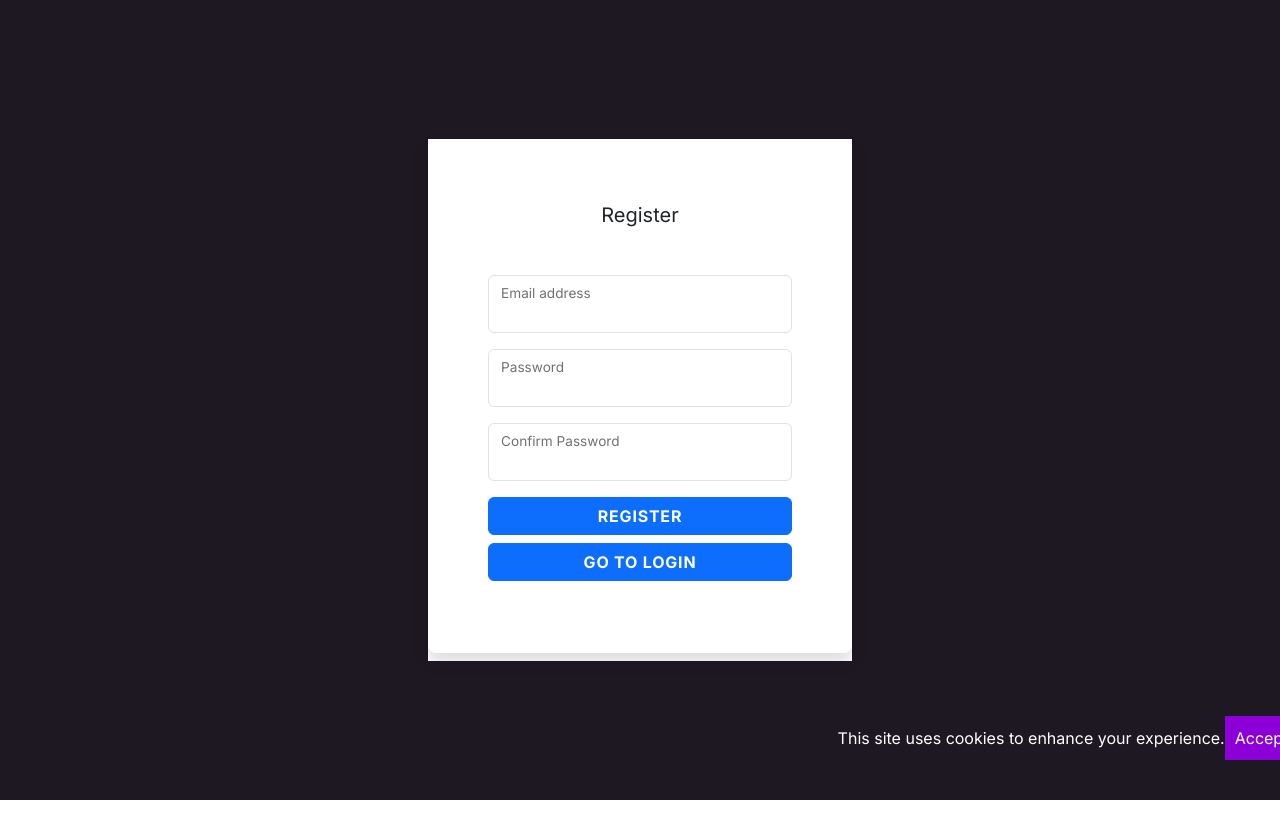
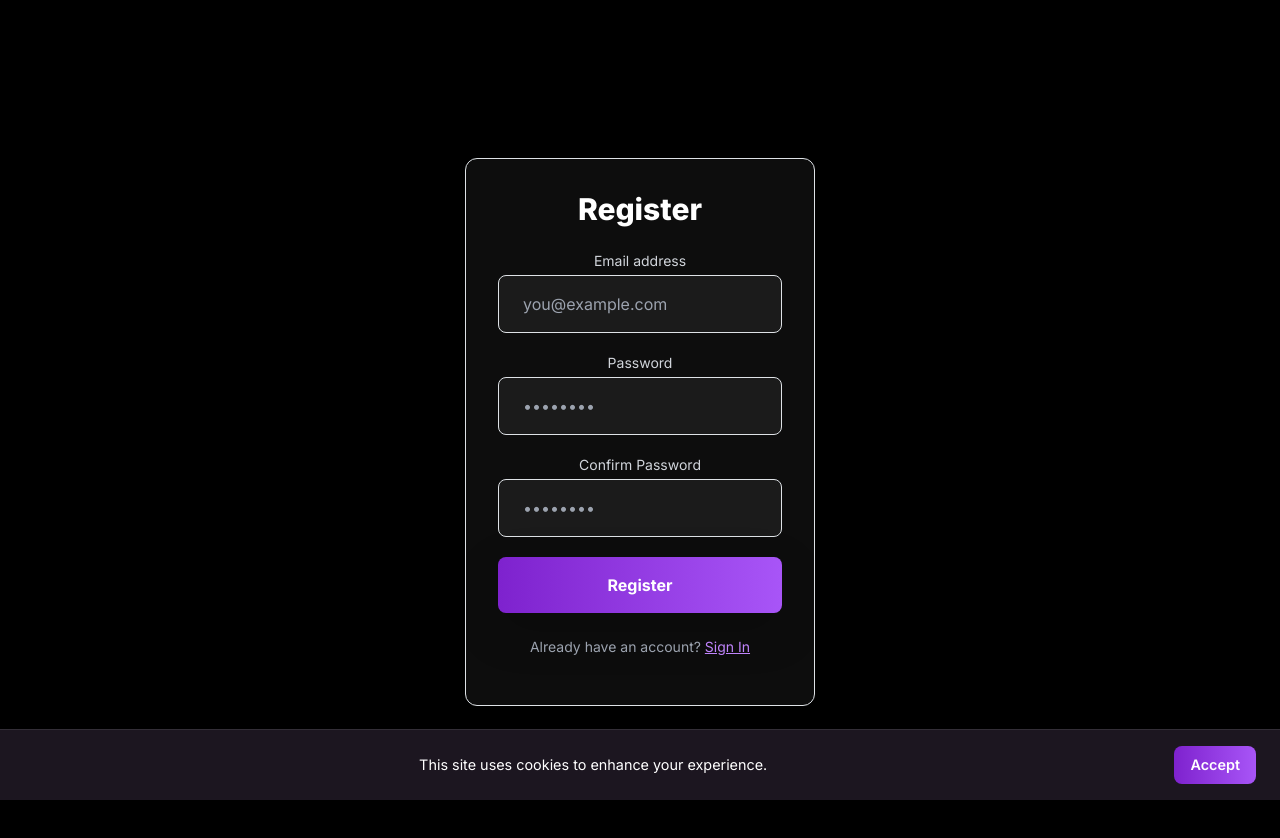
Before and after one commit to Blinde16/Intex2, a React (Vite) app in the folder frontend/: page /register in a window 1280 px wide. Shown: the top 838 px of the page. Before the commit the page ends 800 px from the top, so only its background shows below. Built offline with nearby package versions, Linux system fonts and the light colour scheme.

Commit message:
Login and Register finished

```diff
--- a/frontend/src/App.css
+++ b/frontend/src/App.css
@@ -59,3 +59,56 @@
 .resultsCount {
   margin: 1em;
 }
+
+.cookie-banner {
+  position: fixed;
+  bottom: 0;
+  left: 0;
+  width: 100%;
+  background: rgba(30, 24, 34, 0.95);
+  color: white;
+  padding: 16px 24px;
+  border-top: 1px solid rgba(255, 255, 255, 0.1);
+  box-shadow: 0 -4px 12px rgba(0, 0, 0, 0.5);
+  display: flex;
+  justify-content: space-between;
+  align-items: center;
+  font-size: 0.9rem;
+  z-index: 9999;
+  animation: fadeIn 0.6s ease-out;
+  flex-wrap: wrap;
+  gap: 12px;
+}
+
+.cookie-banner span {
+  flex: 1;
+  min-width: 200px;
+}
+
+.cookie-button {
+  background: linear-gradient(to right, #7e22ce, #a855f7);
+  border: none;
+  color: white;
+  padding: 8px 16px;
+  border-radius: 8px;
+  font-weight: 600;
+  cursor: pointer;
+  transition: background 0.3s, transform 0.2s;
+}
+
+.cookie-button:hover {
+  background: linear-gradient(to right, #9333ea, #a855f7);
+  transform: translateY(-1px);
+}
+
+/* Fade-in animation */
+@keyframes fadeIn {
+  from {
+    opacity: 0;
+    transform: translateY(20px);
+  }
+  to {
+    opacity: 1;
+    transform: translateY(0);
+  }
+}
--- a/frontend/src/components/Cookiebanner.tsx
+++ b/frontend/src/components/Cookiebanner.tsx
@@ -1,4 +1,5 @@
 import React, { useEffect, useState } from "react";
+import '../App.css'; // Import your CSS file for styling
 
 const COOKIE_NAME = "cookie_consent";
 
@@ -20,35 +21,13 @@ const CookieBanner: React.FC = () => {
   if (!showBanner) return null;
 
   return (
-    <div style={styles.banner}>
+    <div className="cookie-banner">
       <span>This site uses cookies to enhance your experience.</span>
-      <button onClick={acceptCookies} style={styles.button}>
+      <button onClick={acceptCookies} className="cookie-button">
         Accept
       </button>
     </div>
   );
 };
 
-const styles: Record<string, React.CSSProperties> = {
-  banner: {
-    position: "fixed",
-    bottom: 0,
-    width: "100%",
-    backgroundColor: "#1e1822",
-    color: "white",
-    padding: "40px",
-    display: "block",
-    justifyContent: "space-between",
-    alignItems: "center",
-    zIndex: 9999,
-  },
-  button: {
-    backgroundColor: "#8C00D7",
-    border: "none",
-    cursor: "pointer",
-    color: "white",
-    padding: "10px",
-  },
-};
-
 export default CookieBanner;
--- a/frontend/src/pages/LoginPage.tsx
+++ b/frontend/src/pages/LoginPage.tsx
@@ -1,22 +1,18 @@
 import { useState } from "react";
 import { useNavigate, useLocation } from "react-router-dom";
-import "./Identity.css";
+import "./css/Identity.css";
 import "@fortawesome/fontawesome-free/css/all.css";
 
 function LoginPage() {
-  // state variables for email and passwords
   const [email, setEmail] = useState<string>("");
   const [password, setPassword] = useState<string>("");
   const [rememberme, setRememberme] = useState<boolean>(false);
+  const [error, setError] = useState<string>("");
 
-  // state variable for error messages
-  const [error, setError] = useState<string>("");
   const navigate = useNavigate();
+  const location = useLocation();
+  const mode = location.state?.mode || "login";
 
-  const location = useLocation();
-  const mode = location.state?.mode || "login"; // fallback to login if no state
-
-  // handle change events for input fields
   const handleChange = (e: React.ChangeEvent<HTMLInputElement>) => {
     const { name, type, checked, value } = e.target;
     if (type === "checkbox") {
@@ -28,14 +24,9 @@ function LoginPage() {
     }
   };
 
-  const handleRegisterClick = () => {
-    navigate("/register");
-  };
-
-  // handle submit event for the form
   const handleSubmit = async (e: React.FormEvent<HTMLFormElement>) => {
     e.preventDefault();
-    setError(""); // Clear any previous errors
+    setError("");
 
     if (!email || !password) {
       setError("Please fill in all fields.");
@@ -49,14 +40,13 @@ function LoginPage() {
     try {
       const response = await fetch(loginUrl, {
         method: "POST",
-        credentials: "include", // ✅ Ensures cookies are sent & received
+        credentials: "include",
         headers: { "Content-Type": "application/json" },
         body: JSON.stringify({ email, password }),
       });
 
-      // Ensure we only parse JSON if there is content
+      const contentLength = response.headers.get("content-length");
       let data = null;
-      const contentLength = response.headers.get("content-length");
       if (contentLength && parseInt(contentLength, 10) > 0) {
         data = await response.json();
       }
@@ -68,87 +58,86 @@ function LoginPage() {
       navigate("/movie");
     } catch (error: any) {
       setError(error.message || "Error logging in.");
-      console.error("Fetch attempt failed:", error);
     }
   };
 
   return (
-    <div className="container">
-      <div className="row">
-        <div className="card border-0 shadow rounded-3 ">
-          <div className="card-body p-4 p-sm-5">
-            <h5 className="card-title text-center mb-5 fw-light fs-5">
-              {mode === "register" ? "Register" : "Sign In"}
-            </h5>
+    <div className="min-h-screen flex items-center justify-center p-4">
+      <div className="bg-white/5 backdrop-blur-md rounded-xl shadow-xl p-8 w-full max-w-md border border-white/10">
+        <h2 className="text-center text-3xl font-extrabold text-white mb-6">
+          Sign In
+        </h2>
 
-            <form onSubmit={handleSubmit}>
-              <div className="form-floating mb-3">
+        <form onSubmit={handleSubmit} className="space-y-5">
+          <div>
+            <label htmlFor="email" className="block text-sm text-gray-300 mb-1">
+              Email address
+            </label>
             <input
-                  className="form-control"
               type="email"
+              name="email"
               id="email"
-                  name="email"
               value={email}
               onChange={handleChange}
+              className="w-full rounded-md bg-white/10 text-white placeholder-gray-400 border border-gray-600 focus:outline-none focus:ring-2 focus:ring-purple-600 focus:border-transparent py-3 px-4 transition"
+              placeholder="you@example.com"
             />
-                <label htmlFor="email">Email address</label>
           </div>
-              <div className="form-floating mb-3">
+
+          <div>
+            <label htmlFor="password" className="block text-sm text-gray-300 mb-1">
+              Password
+            </label>
             <input
-                  className="form-control"
               type="password"
+              name="password"
               id="password"
-                  name="password"
               value={password}
               onChange={handleChange}
+              className="w-full rounded-md bg-white/10 text-white placeholder-gray-400 border border-gray-600 focus:outline-none focus:ring-2 focus:ring-purple-600 focus:border-transparent py-3 px-4 transition"
+              placeholder="••••••••"
             />
-                <label htmlFor="password">Password</label>
           </div>
 
-              <div className="form-check mb-3">
+          <div className="flex items-center text-sm text-gray-400">
             <input
-                  className="form-check-input"
-                  type="checkbox"
-                  value=""
               id="rememberme"
               name="rememberme"
+              type="checkbox"
               checked={rememberme}
               onChange={handleChange}
+              className="h-4 w-4 text-purple-600 focus:ring-purple-500 border-gray-300 rounded"
             />
-                <label className="form-check-label" htmlFor="rememberme">
+            <label htmlFor="rememberme" className="ml-2">
               Remember password
             </label>
           </div>
-              <div className="d-grid mb-2">
+
+          {error && <p className="text-red-500 text-sm">{error}</p>}
+
           <button
-                  className="btn btn-primary btn-login text-uppercase fw-bold"
             type="submit"
+            className="w-full bg-gradient-to-r from-[#7e22ce] to-[#a855f7] text-white py-3 rounded-md hover:from-[#9333ea] hover:to-[#a855f7] transition shadow-lg"
           >
-                  {mode === "register" ? "Register" : "Sign in"}
+            Sign in
           </button>
-              </div>
-              <hr className="my-4" />
-              <div className="d-grid mb-2">
+        </form>
+
+        <div className="my-6 border-t border-gray-700"></div>
+
+        <div className="space-y-3">
           <button
-                  className="btn btn-google btn-login text-uppercase fw-bold"
             type="button"
+            className="w-full flex items-center justify-center bg-purple-800/30 text-white py-3 rounded-md hover:bg-purple-800/50 transition"
           >
-                  <i className="fa-brands fa-google me-2"></i> Sign in with
-                  Google
+            <i className="fa-brands fa-google me-2"></i> Sign in with Google
           </button>
-              </div>
-              <div className="d-grid mb-2">
           <button
-                  className="btn btn-facebook btn-login text-uppercase fw-bold"
             type="button"
+            className="w-full flex items-center justify-center bg-purple-800/30 text-white py-3 rounded-md hover:bg-purple-800/50 transition"
           >
-                  <i className="fa-brands fa-facebook-f me-2"></i> Sign in with
-                  Facebook
+            <i className="fa-brands fa-facebook-f me-2"></i> Sign in with Facebook
           </button>
-              </div>
-            </form>
-            {error && <p className="error">{error}</p>}
-          </div>
         </div>
       </div>
     </div>
--- a/frontend/src/pages/RegisterPage.tsx
+++ b/frontend/src/pages/RegisterPage.tsx
@@ -1,133 +1,97 @@
 import { useState } from "react";
 import { useNavigate } from "react-router-dom";
+import "./css/Identity.css";
 
-function Register() {
-  // state variables for email and passwords
+function RegisterPage() {
   const [email, setEmail] = useState("");
   const [password, setPassword] = useState("");
   const [confirmPassword, setConfirmPassword] = useState("");
+  const [error, setError] = useState("");
   const navigate = useNavigate();
 
-  // state variable for error messages
-  const [error, setError] = useState("");
+  const handleRegister = (e: React.FormEvent) => {
+    e.preventDefault();
 
-  const handleLoginClick = () => {
+    if (!email || !password || !confirmPassword) {
+      setError("Please fill in all fields.");
+      return;
+    }
+
+    if (password !== confirmPassword) {
+      setError("Passwords do not match.");
+      return;
+    }
+
+    console.log("Register with:", email, password);
     navigate("/login");
   };
 
-  // handle change events for input fields
-  const handleChange = (e: React.ChangeEvent<HTMLInputElement>) => {
-    const { name, value } = e.target;
-    if (name === "email") setEmail(value);
-    if (name === "password") setPassword(value);
-    if (name === "confirmPassword") setConfirmPassword(value);
-  };
+  return (
+    <div className="min-h-screen flex items-center justify-center p-4">
+      <div className="bg-white/5 backdrop-blur-md rounded-xl shadow-xl p-8 w-full max-w-md border border-white/10">
+        <h2 className="text-center text-3xl font-extrabold text-white mb-6">
+          Register
+        </h2>
 
-  // handle submit event for the form
-  const handleSubmit = (e: React.FormEvent<HTMLFormElement>) => {
-    e.preventDefault();
-    // validate email and passwords
-    if (!email || !password || !confirmPassword) {
-      setError("Please fill in all fields.");
-    } else if (!/^[^\s@]+@[^\s@]+\.[^\s@]+$/.test(email)) {
-      setError("Please enter a valid email address.");
-    } else if (password !== confirmPassword) {
-      setError("Passwords do not match.");
-    } else {
-      // clear error message
-      setError("");
-      // post data to the /register api
+        <form onSubmit={handleRegister} className="space-y-5">
+          {error && <div className="text-red-500 text-sm">{error}</div>}
 
-      fetch(`https://localhost:5000/register`, {
-        method: "POST",
-        headers: {
-          "Content-Type": "application/json",
-        },
-        body: JSON.stringify({
-          email: email,
-          password: password,
-        }),
-      })
-        .then((response) => {
-          if (response.ok) {
-            setError("Successful registration. Please log in.");
-          } else {
-            setError("Error registering.");
-          }
-        })
-        .catch((error) => {
-          console.error(error);
-          setError("Error registering.");
-        });
-    }
-  };
-
-  return (
-    <div className="container">
-      <div className="row">
-        <div className="card border-0 shadow rounded-3 ">
-          <div className="card-body p-4 p-sm-5">
-            <h5 className="card-title text-center mb-5 fw-light fs-5">
-              Register
-            </h5>
-            <form onSubmit={handleSubmit}>
-              <div className="form-floating mb-3">
+          <div>
+            <label htmlFor="email" className="block text-sm text-gray-300 mb-1">
+              Email address
+            </label>
             <input
-                  className="form-control"
+              className="w-full rounded-md bg-white/10 text-white placeholder-gray-400 border border-gray-600 focus:outline-none focus:ring-2 focus:ring-purple-600 focus:border-transparent py-3 px-4 transition"
               type="email"
-                  id="email"
-                  name="email"
+              placeholder="you@example.com"
               value={email}
-                  onChange={handleChange}
+              onChange={(e) => setEmail(e.target.value)}
             />
-                <label htmlFor="email">Email address</label>
-              </div>
-              <div className="form-floating mb-3">
-                <input
-                  className="form-control"
-                  type="password"
-                  id="password"
-                  name="password"
-                  value={password}
-                  onChange={handleChange}
-                />
-                <label htmlFor="password">Password</label>
-              </div>
-              <div className="form-floating mb-3">
-                <input
-                  className="form-control"
-                  type="password"
-                  id="confirmPassword"
-                  name="confirmPassword"
-                  value={confirmPassword}
-                  onChange={handleChange}
-                />
-                <label htmlFor="confirmPassword">Confirm Password</label>
           </div>
 
-              <div className="d-grid mb-2">
+          <div>
+            <label htmlFor="password" className="block text-sm text-gray-300 mb-1">
+              Password
+            </label>
+            <input
+              className="w-full rounded-md bg-white/10 text-white placeholder-gray-400 border border-gray-600 focus:outline-none focus:ring-2 focus:ring-purple-600 focus:border-transparent py-3 px-4 transition"
+              type="password"
+              placeholder="••••••••"
+              value={password}
+              onChange={(e) => setPassword(e.target.value)}
+            />
+          </div>
+
+          <div>
+            <label htmlFor="confirmPassword" className="block text-sm text-gray-300 mb-1">
+              Confirm Password
+            </label>
+            <input
+              className="w-full rounded-md bg-white/10 text-white placeholder-gray-400 border border-gray-600 focus:outline-none focus:ring-2 focus:ring-purple-600 focus:border-transparent py-3 px-4 transition"
+              type="password"
+              placeholder="••••••••"
+              value={confirmPassword}
+              onChange={(e) => setConfirmPassword(e.target.value)}
+            />
+          </div>
+
           <button
-                  className="btn btn-primary btn-login text-uppercase fw-bold"
             type="submit"
+            className="w-full bg-gradient-to-r from-[#7e22ce] to-[#a855f7] text-white py-3 rounded-md hover:from-[#9333ea] hover:to-[#a855f7] transition shadow-lg"
           >
             Register
           </button>
-              </div>
-              <div className="d-grid mb-2">
-                <button
-                  className="btn btn-primary btn-login text-uppercase fw-bold"
-                  onClick={handleLoginClick}
-                >
-                  Go to Login
-                </button>
-              </div>
         </form>
-            <strong>{error && <p className="error">{error}</p>}</strong>
-          </div>
-        </div>
+
+        <p className="mt-6 text-sm text-gray-400 text-center">
+          Already have an account?{" "}
+          <a href="/login" className="text-purple-400 hover:text-purple-300 transition">
+            Sign In
+          </a>
+        </p>
       </div>
     </div>
   );
 }
 
-export default Register;
+export default RegisterPage;
--- /dev/null
+++ b/frontend/src/pages/css/Identity.css
@@ -0,0 +1,167 @@
+/* Body background - brand color */
+body {
+    min-height: 100vh;
+    margin: 0;
+    padding: 0;
+    font-family: 'Segoe UI', Tahoma, Geneva, Verdana, sans-serif;
+    color: #fff;
+    display: flex;
+    align-items: center;
+    justify-content: center;
+  }
+
+  /* Container */
+  .auth-container,
+  .card {
+    backdrop-filter: blur(20px);
+    -webkit-backdrop-filter: blur(20px);
+    border-radius: 16px;
+    padding: 30px;
+    box-shadow: 0 8px 24px rgba(0, 0, 0, 0.6);
+    width: 100%;
+    max-width: 380px; /* ✅ Reduced size for sharpness */
+    text-align: center;
+    border: 1px solid rgba(255, 255, 255, 0.08);
+    transition: transform 0.3s ease, box-shadow 0.3s ease;
+  }
+
+  /* Hover effect for depth */
+  .auth-container:hover,
+  .card:hover {
+    transform: translateY(-2px);
+    box-shadow: 0 12px 28px rgba(0, 0, 0, 0.7);
+  }
+
+  /* Titles */
+  .card-title,
+  .auth-container h2 {
+    margin-bottom: 20px;
+    font-size: 1.8rem;
+    font-weight: 700;
+    color: #ffffff;
+  }
+
+  /* Form inputs */
+  .form-control,
+  input[type="email"],
+  input[type="password"] {
+    width: 100%;
+    padding: 12px;
+    border-radius: 8px;
+    border: 1px solid #3e3e3e;
+    background: rgba(255, 255, 255, 0.06);
+    color: #fff;
+    outline: none;
+    transition: border-color 0.3s, background 0.3s;
+  }
+
+  .form-control:focus,
+  input[type="email"]:focus,
+  input[type="password"]:focus {
+    border-color: #9333ea;
+    background: rgba(255, 255, 255, 0.09);
+  }
+
+  /* Labels */
+  label {
+    color: #bbb;
+    font-size: 0.85rem;
+  }
+
+  /* Form section spacing */
+  .form-check,
+  .form-floating {
+    margin-bottom: 15px;
+    text-align: left;
+  }
+
+  /* Checkbox label */
+  .form-check-label {
+    color: #ccc;
+    font-size: 0.85rem;
+  }
+
+  /* Buttons - primary */
+  .btn-login,
+  .auth-button,
+  button[type="submit"] {
+    width: 100%;
+    padding: 12px;
+    border: none;
+    border-radius: 8px;
+    background: linear-gradient(to right, #7e22ce, #a855f7);
+    color: white;
+    font-weight: bold;
+    font-size: 1rem;
+    cursor: pointer;
+    transition: background 0.3s, transform 0.2s, box-shadow 0.2s;
+  }
+
+  .btn-login:hover,
+  .auth-button:hover,
+  button[type="submit"]:hover {
+    background: linear-gradient(to right, #9333ea, #a855f7);
+    transform: translateY(-1px);
+    box-shadow: 0 4px 12px rgba(168, 85, 247, 0.4);
+  }
+
+  /* Social buttons */
+  .btn-google,
+  .btn-facebook {
+    width: 100%;
+    padding: 12px;
+    background: rgba(168, 85, 247, 0.1);
+    border: 1px solid rgba(168, 85, 247, 0.3);
+    color: white;
+    border-radius: 8px;
+    transition: background 0.3s, transform 0.2s;
+  }
+
+  .btn-google:hover,
+  .btn-facebook:hover {
+    background: rgba(168, 85, 247, 0.2);
+    transform: translateY(-1px);
+  }
+
+  /* Error messages */
+  .error,
+  .error-message {
+    color: #e74c3c;
+    font-size: 0.85rem;
+    margin-top: -5px;
+    margin-bottom: 10px;
+    text-align: left;
+  }
+
+  /* Links */
+  .auth-link {
+    color: #a855f7;
+    text-decoration: none;
+    transition: color 0.3s;
+  }
+
+  .auth-link:hover {
+    color: #c084fc;
+    text-decoration: underline;
+  }
+
+  /* Separator line */
+  hr {
+    border: none;
+    border-top: 1px solid rgba(255, 255, 255, 0.1);
+    margin: 20px 0;
+  }
+
+  /* Mobile responsiveness */
+  @media (max-width: 480px) {
+    .auth-container,
+    .card {
+      padding: 20px;
+      max-width: 95%;
+    }
+
+    .card-title,
+    .auth-container h2 {
+      font-size: 1.5rem;
+    }
+  }
```
Lines whose indentation alone changed are shown as unchanged.
